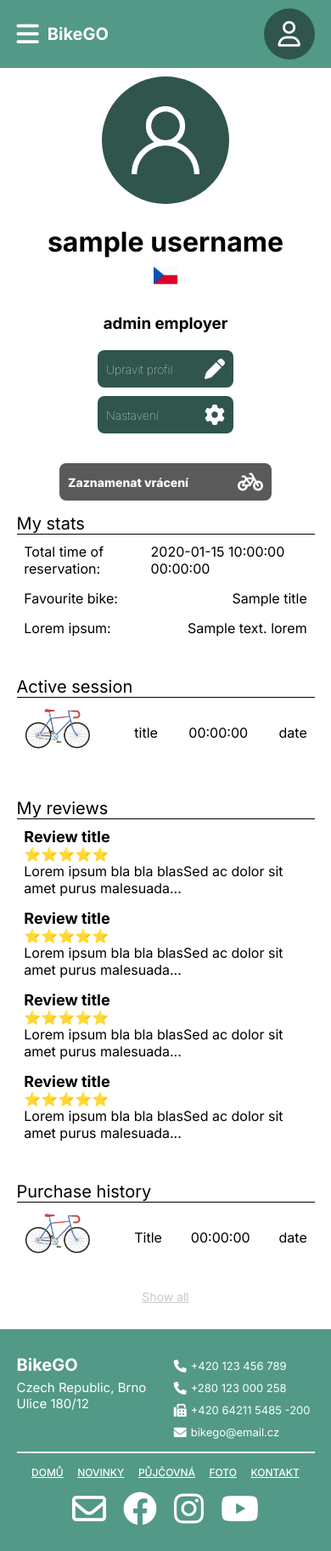
After one commit to Bike-go/Bikego-app, a Flask app: template templates/profile.jinja in a window 390 px wide. The commit adds this page. Shown: the whole page at 85% size. Run offline with Flask 3, Linux system fonts and the light colour scheme; the template is opened without the code that fills it: most values are stand-ins (such as "Sample title", 1, 10 or a date in 2020).

Commit message:
profile page

```diff
--- a/appT.py
+++ b/appT.py
@@ -38,6 +38,10 @@ def view_new_pass():
 def view_reset_pass():
     return render_template("reset_pass.jinja", title="Obnovení hesla", page="reset_password")
 
+@app.route('/profile')
+def view_profile():
+    return render_template("profile.jinja", title="Profil")
+
 
 @app.route('/ping', methods=['GET'])
 def ping():
--- a/static/css/style.css
+++ b/static/css/style.css
@@ -443,6 +443,163 @@ footer nav {
 
 /*Foto page end*/
 
+/* Profile page*/
+.profile {
+    display: flex;
+    width: 80%;
+    margin: auto;
+    padding-top: 40px;
+}
+
+.profile .left_container {
+    display: flex;
+    flex-direction: column;
+    align-items: center;
+    width: 40%;
+}
+
+.left_container .user_icon{
+    display: flex;
+    align-items: center;
+    justify-content: center;
+    background-color: var(--scnd_btn_color);
+    border-radius: 50%;
+    width: 400px;
+    height: 400px;
+}
+.user_icon img {
+    width: 220px;
+}
+
+
+.left_container .user_row{
+    display: flex;
+    align-items: center;
+    justify-content: center;
+    padding: 15px;
+}
+
+.left_container .user_row .flag {
+    width: 50px;
+    margin: 0 10px;
+}
+
+.left_container .user_row .scnd_btn, .employer_btn{
+    background-color: var(--scnd_btn_color);
+    border-radius: 8px;
+    padding: 10px;
+    margin: 0 20px;
+}
+
+.left_container .user_row .scnd_btn button{
+    display: flex;
+    align-items: center;
+    justify-content: space-between;
+    min-width: 140px;
+    border-style: none;
+    color: var(--white);
+    font-size: 18px;
+    font-weight: 100;
+    background: none;
+    cursor: pointer;
+
+}
+
+.left_container .employer_btn {
+    background-color: #5a5a5a;
+    min-width: 230px;
+}
+
+.left_container .employer_btn button{
+    display: flex;
+    align-items: center;
+    justify-content: space-between;
+    min-width: 230px;
+    border-style: none;
+    color: var(--white);
+    font-size: 18px;
+    font-weight: 800;
+    background: none;
+    cursor: pointer;
+
+}
+
+.left_container .fa-solid {
+    margin: 0;
+}
+
+.profile .right_container {
+    display: flex;
+    flex-direction: column;
+    align-items: flex-start;
+    gap: 2rem;
+    padding: 1rem;
+    width: 60%;
+}
+
+.profile .right_container section {
+    padding-bottom: 1rem;
+    align-items: flex-start;
+    width: 100%;
+    padding: 0;
+}
+
+.profile .right_container section h2 {
+    font-size: 1.5rem;
+    margin-bottom: 1rem;
+    border-bottom: 1px solid var(--black);
+    width: 100%;
+    font-weight: 400;
+    font-size: 28px;
+}
+
+.stats_row, .session_row, .review_row, .history_row {
+    display: flex;
+    justify-content: space-between;
+    align-items: center;
+    margin-bottom: 0.5rem;
+    width: 95%;
+}
+
+.session_row img, .history_row img {
+    width: 150px;
+    height: auto;
+}
+
+.review_row {
+    flex-direction: column;
+    align-items: flex-start;
+}
+
+.review_title {
+    font-weight: bold;
+    font-size: 20px;
+    margin-right: 0.5rem;
+}
+
+.stars {
+    color: gold;
+}
+
+.history_details, .session_details {
+    display: flex;
+    justify-content: space-between;
+    width: 500px;
+    padding: 0 0 0 90px;
+}
+
+.show_all {
+    display: inline-block;
+    margin-top: 1rem;
+    color: var(--gray_btn);
+    cursor: pointer;
+    width: 100%;
+    text-align: center;
+}
+
+
+/*Profile page end */
+
 
 @media screen and (max-width: 1250px) {
     .pc {
@@ -499,7 +656,7 @@ footer nav {
     }
 
     section {
-        padding: 5px 5% 5px 5%;
+        padding: 5px 5%;
     }
 
     header .title{
@@ -655,6 +812,99 @@ footer nav {
         color: var(--white);
     }
 
+    /*profile page */
+
+    .profile {
+        flex-direction: column;
+        align-items: center;
+        width: 90%;
+        margin: auto;
+        padding-top: 0;
+    }
+
+    .profile .left_container {
+        width: 100%;
+        align-items: center;
+    }
+
+    .left_container .user_icon {
+        width: 150px;
+        height: 150px;
+        margin: 10px 0;
+    }
+
+    .left_container .user_icon img {
+        width: 80px;
+        height: auto;
+    }
+
+    .left_container .user_row {
+        flex-direction: column;
+        align-items: center;
+        margin-bottom: 10px;
+    }
+
+    .left_container .user_row .flag {
+        width: 30px;
+        margin: 5px;
+    }
+
+    .left_container .user_row .scnd_btn,
+    .left_container .employer_btn {
+        margin: 5px 0;
+        min-width: 140px;
+        padding: 10px;
+    }
+
+    .left_container .user_row .scnd_btn button,
+    .left_container .employer_btn button {
+        font-size: 14px;
+    }
+
+    .profile .right_container {
+        width: 100%;
+        padding: 10px;
+    }
+
+    .profile .right_container section {
+        width: 100%;
+        align-items: center;
+    }
+
+    .profile .right_container section h2 {
+        font-size: 20px;
+        margin-bottom: 10px;
+        border-bottom: 1px solid var(--black);
+    }
+
+    .stats_row,
+    .session_row,
+    .review_row,
+    .history_row {
+        margin-bottom: 15px;
+    }
+
+    .session_row img,
+    .history_row img {
+        width: 80px;
+        margin-bottom: 10px;
+    }
+
+    .history_details,
+    .session_details {
+
+        padding: 0 0 0 50px;
+    }
+
+
+    .review_title {
+        font-size: 18px;
+    }
+
+    .show_all {
+        font-size: 14px;
+    }
+
 
 
 }
--- /dev/null
+++ b/templates/profile.jinja
@@ -0,0 +1,150 @@
+{% extends '__main.jinja' %}
+{% block content %}
+    <div class="profile">
+        <div class="left_container">
+            <div class="user_icon"> <img src="{{ url_for('static', filename='images/user.png') }}"> </div>
+            <div class="user_row">
+                <h1> {{ username }} username</h1>
+                <img src="{{ url_for('static', filename='images/czech-republic.png') }}" class="flag">
+            </div>
+            <h3> {{role}} employer</h3>
+            <div class="user_row">
+                <div class="scnd_btn">
+                    <button id="edit_profile"> Upravit profil <i class="fa-solid fa-pen"></i> </button>
+
+                </div>
+                <div class="scnd_btn">
+                    <button id="settings"> Nastavení <i class="fa-solid fa-gear"></i> </button>
+
+                </div>
+            </div>
+            <div class="employer_btn">
+                <button id="back_bike">Zaznamenat vrácení <i class="fa-solid fa-bicycle"></i></button>
+
+            </div>
+
+        </div>
+
+        <div class="right_container">
+            <section class="stats">
+                <h2>My stats</h2>
+                <div class="stats_row">
+                    <span>Total time of reservation:</span>
+                    <span>{{ total_time }} 00:00:00</span>
+                </div>
+                <div class="stats_row">
+                    <span>Favourite bike:</span>
+                    <span>{{ favourite_bike }} title</span>
+                </div>
+                <div class="stats_row">
+                    <span>Lorem ipsum:</span>
+                    <span>{{ lorem_text }} lorem</span>
+                </div>
+            </section>
+
+            <section class="sessions">
+
+                {# az bude pripojena databaze
+
+
+                <h2>Active session</h2>
+                {% if active_session %}
+                <div class="session_row">
+                    <img src="{{ url_for('static', filename='images/example.jpg') }}" alt="Bike">
+                    <div class="session_details">
+                        <span>{{ active_session.title }}</span>
+                        <span>{{ active_session.time }}</span>
+                        <span>{{ active_session.date }}</span>
+                    </div>
+                </div>
+                {% else %}
+                <p>No active session</p>
+                {% endif %}
+
+                #}
+
+                <h2>Active session</h2>
+                <div class="session_row">
+                    <img src="{{ url_for('static', filename='images/example.jpg') }}" alt="Bike">
+                    <div class="session_details">
+                        <span> title</span>
+                        <span> 00:00:00</span>
+                        <span> date</span>
+                    </div>
+                </div>
+            </section>
+
+            <section class="reviews">
+            {#
+
+                <h2>My reviews</h2>
+                {% for review in reviews %}
+                <div class="review_row">
+                    <span class="review_title">{{ review.title }}</span>
+                    <span class="stars">{% for _ in range(review.rating) %}⭐{% endfor %}</span>
+                    <p>{{ review.text }}</p>
+                </div>
+                {% endfor %}
+            #}
+
+                <h2>My reviews</h2>
+                <div class="review_row">
+                    <span class="review_title">Review title</span>
+                    <span class="stars">⭐⭐⭐⭐⭐</span>
+                    <p>Lorem ipsum bla bla blasSed ac dolor sit amet purus malesuada...  </p>
+                </div>
+
+                <div class="review_row">
+                    <span class="review_title">Review title</span>
+                    <span class="stars">⭐⭐⭐⭐⭐</span>
+                    <p>Lorem ipsum bla bla blasSed ac dolor sit amet purus malesuada...  </p>
+                </div>
+
+                <div class="review_row">
+                    <span class="review_title">Review title</span>
+                    <span class="stars">⭐⭐⭐⭐⭐</span>
+                    <p>Lorem ipsum bla bla blasSed ac dolor sit amet purus malesuada...  </p>
+                </div>
+
+                <div class="review_row">
+                    <span class="review_title">Review title</span>
+                    <span class="stars">⭐⭐⭐⭐⭐</span>
+                    <p>Lorem ipsum bla bla blasSed ac dolor sit amet purus malesuada...  </p>
+                </div>
+            </section>
+
+            <section class="history">
+            {#
+
+                <h2>Purchase history</h2>
+                {% for history in purchase_history %}
+                <div class="history_row">
+                    <img src="{{ url_for('static', filename='images/example.jpg') }}" alt="Bike">
+                    <div class="history_details">
+                        <span>{{ history.title }}</span>
+                        <span>{{ history.time }}</span>
+                        <span>{{ history.date }}</span>
+                    </div>
+                </div>
+                {% endfor %}
+                <a href="#" class="show_all">Show all</a>
+
+            #}
+
+                <h2>Purchase history</h2>
+                <div class="history_row">
+                    <img src="{{ url_for('static', filename='images/example.jpg') }}" alt="Bike">
+                    <div class="history_details">
+                        <span>Title</span>
+                        <span>00:00:00</span>
+                        <span>date</span>
+                    </div>
+                </div>
+                <a href="#" class="show_all">Show all</a>
+
+            </section>
+        </div>
+
+    </div>
+
+{% endblock %}
```
Also changed, not shown: static/images/Avatar_placeholder.png (deleted), static/images/czech-republic.png (added), static/images/example.jpg (added), static/images/user.png (added).
